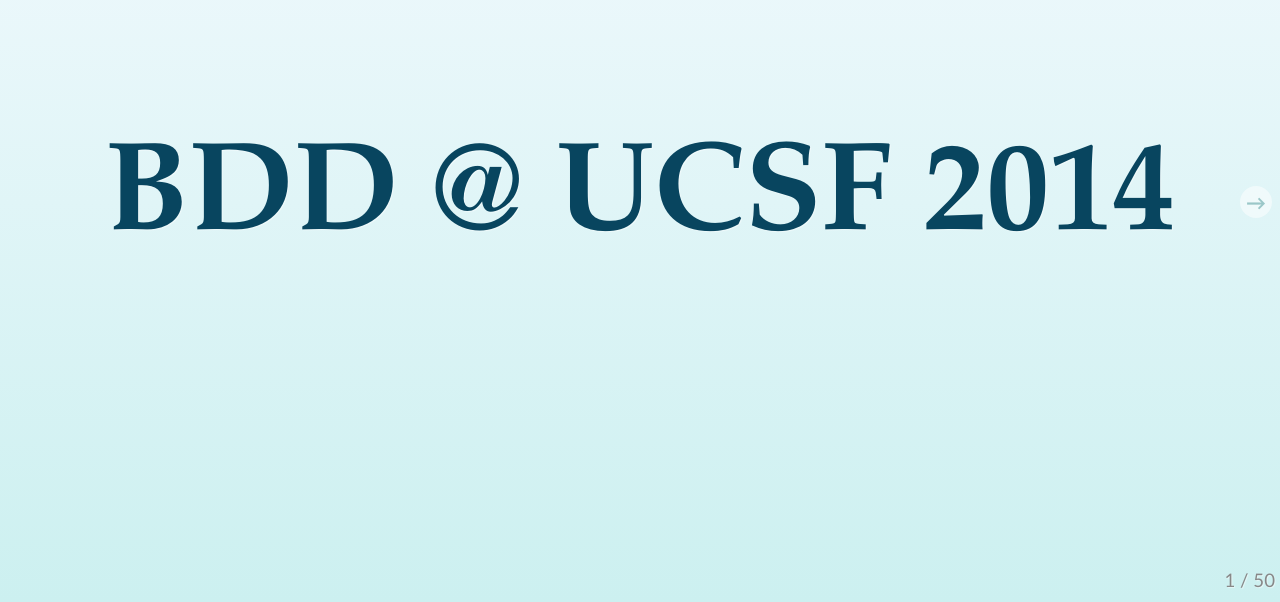
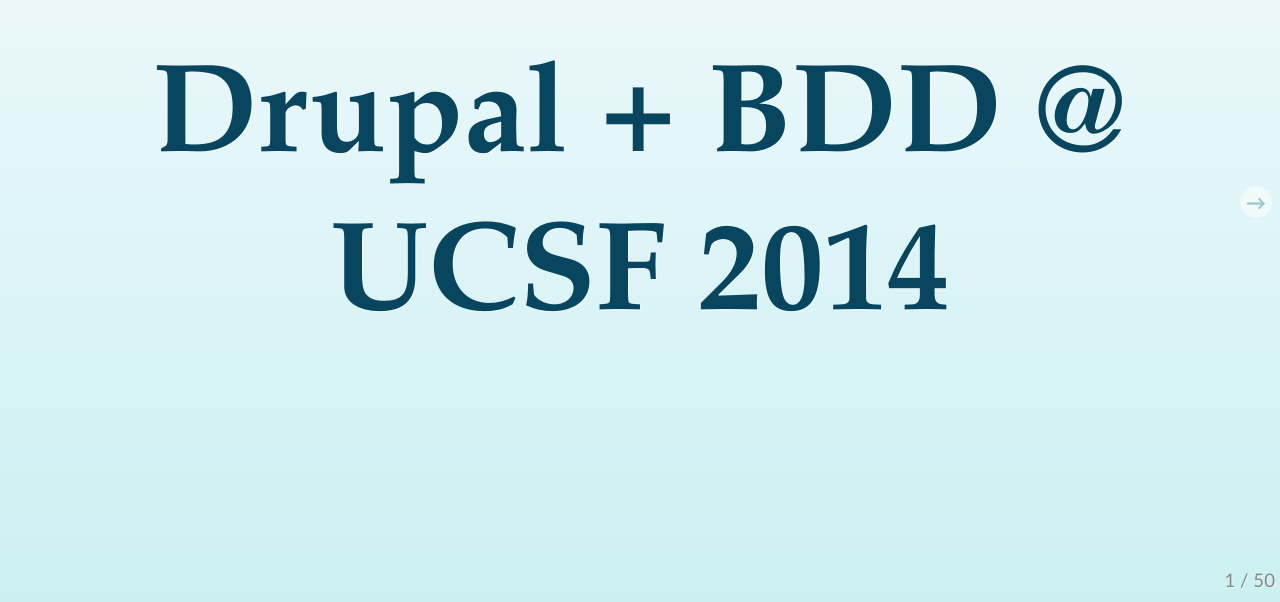
Before and after one commit to stopfstedt/lsd_bdd_talk_2014, a plain HTML site: page index.html in a window 1280 px wide. Shown: the part 198-800 px from the top of the page. Drawn offline with Linux system fonts and the light colour scheme.

Commit message:
updated title of talk to include Drupal (we're not the only ones doing BDD at UCSF)

```diff
--- a/index.html
+++ b/index.html
@@ -5,7 +5,7 @@
   <meta http-equiv="X-UA-Compatible" content="IE=edge,chrome=1">
   <meta name="viewport" content="width=1024, user-scalable=no">
 
-  <title>BDD @ UCSF 2014</title>
+  <title>Drupal + BDD @ UCSF 2014</title>
 
   <!-- Required stylesheet -->
   <link rel="stylesheet" media="screen" href="core/deck.core.css">
@@ -44,7 +44,7 @@
     <!-- Begin slides. Just make elements with a class of slide. -->
 
     <section class="slide">
-      <h1>BDD @ UCSF 2014</h1>
+      <h1>Drupal + BDD @ UCSF 2014</h1>
     </section>
 
     <section class="slide">
```
